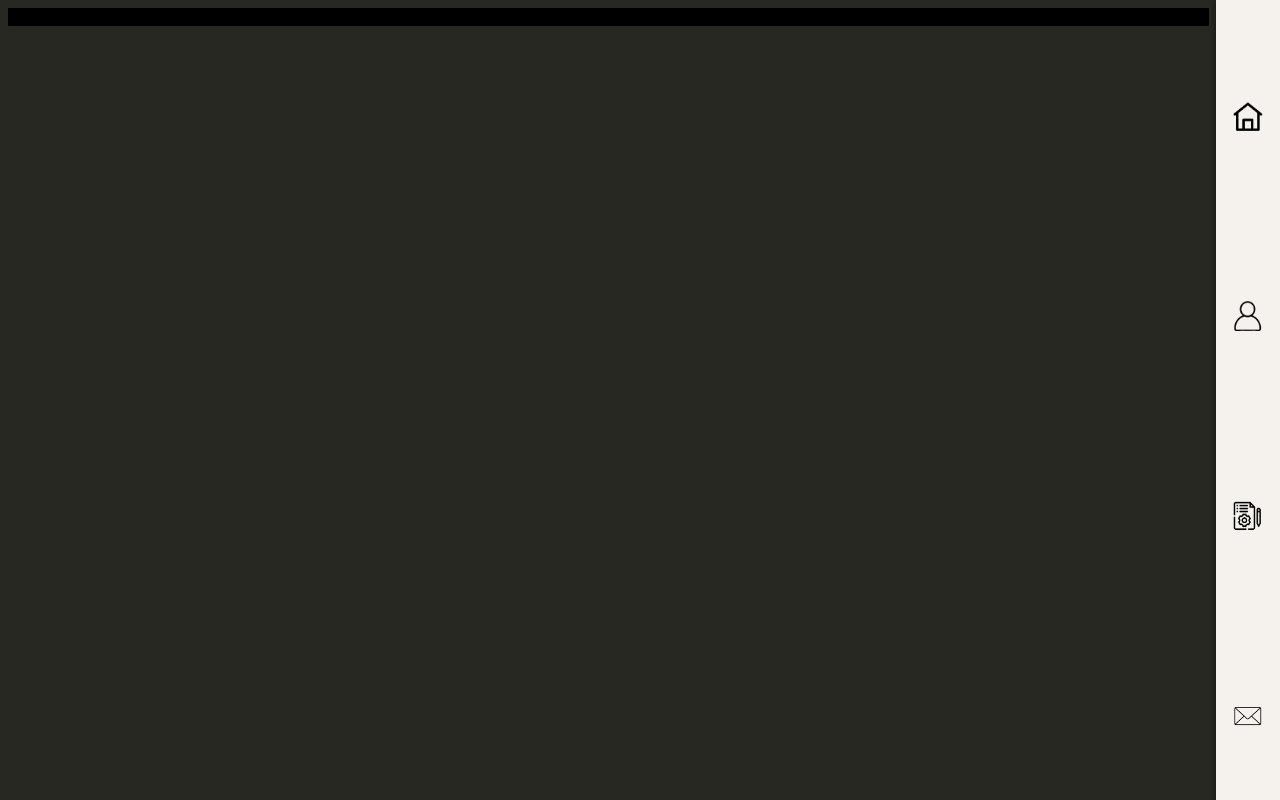
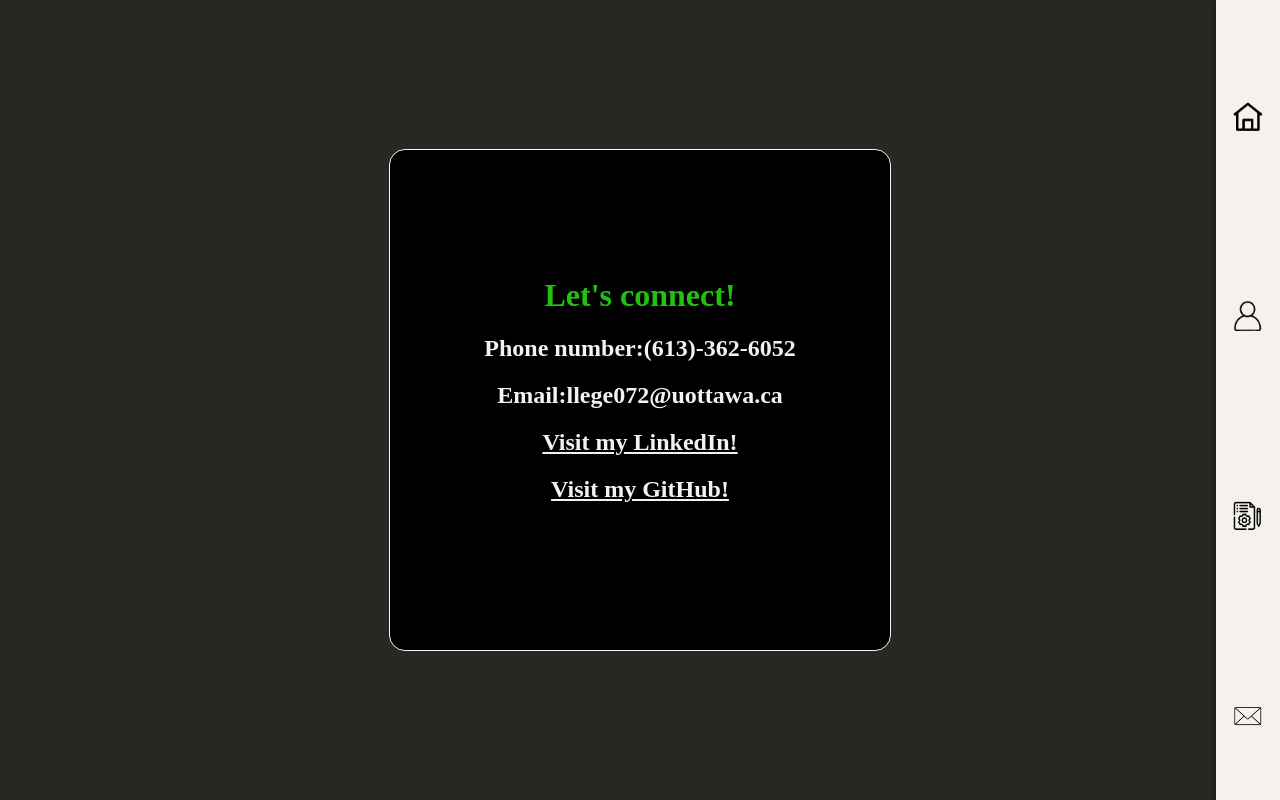
Before and after one commit to llege072/Online-Resume, a React (Create React App) app: page /contact in a window 1280 px wide. Built offline with nearby package versions, Linux system fonts and the light colour scheme.

Commit message:
Brushed up CSS and js files

```diff
--- a/src/App.js
+++ b/src/App.js
@@ -6,7 +6,8 @@ import AboutMe from "./components/aboutMe";
 import Projects from "./components/Projects";
 import ContactMe from "./components/ContactMe";
 
-function App() {
+export default function App() {
+
   return (
     <Router>
       <Layout>
@@ -21,5 +22,3 @@ function App() {
     </Router>
     );
 }
-
-export default App;
--- a/src/components/ContactMe.js
+++ b/src/components/ContactMe.js
@@ -1,11 +1,18 @@
-
 import "../styles/ContactMe.css"
 
 function ContactMe(){
 
     return(
         <div className="main_page" >
-            Hello
+            <div className="contact_square">
+                    <div className="contact_square_info">
+                        <h1>Let's connect!</h1>
+                        <h2>Phone number:(613)-362-6052</h2>
+                        <h2>Email:llege072@uottawa.ca</h2>
+                        <h2><a href="https://www.linkedin.com/in/landon-leger-4103b9288/">Visit my LinkedIn!</a></h2>
+                        <h2><a href="https://github.com/llege072"> Visit my GitHub!</a></h2>
+                </div>
+            </div>
         </div>
     )
 
--- a/src/components/HomePage.js
+++ b/src/components/HomePage.js
@@ -6,23 +6,20 @@ function HomePage() {
     function Home(){
         return(
             <div >
-                <div className="tophalf">
+
                 <img src="/imgs/willsmith.png" className="homeimage" />
 
-                    <div className="content">
                 <p className="quote">
                 "If you ask me a question, and I don't know the answer,<br/>
                 I'm gonna tell you that I don't know. But I bet you what.<br/>
                 I know how to find the answer. And I will find the answer."<br/>
                 - Will Smith, The Pursuit of Happyness (2006)
                 </p>
-                    </div>
-                </div>
 
                 <hr className="divider"/>
 
-                <div className="secondhalf">
                 <p className="description"> Mr Smith's words capture how I approach learning and problem-solving. Being the curious Computer Science Major I am, I embrace both new challenges and hardhsip with confidence. I may not always know the answers, but with passion, courage, research, experimentation and building solutions, I will find it!</p>
+
                 <div className="bottom">
                 <p className="para">
                     I am motivated by curiosity and the drive to build things that <br />
@@ -34,10 +31,10 @@ function HomePage() {
                     website serves as a platform where my projects are showcased <br />
                     and my interests are discussed. This website utilizes React/JS/CSS. <br />
                 </p>
+
                 <img src="/imgs/profile.png" className="profile"></img>
                 </div>
 
-                </div>
             </div>
         )
     }
--- a/src/styles/AboutMe.css
+++ b/src/styles/AboutMe.css
@@ -1,9 +1,14 @@
 @import './variables.css';
+
+
 
 .content{
     display: flex;
 
     padding:0px;
+
+    width: auto;
+    height: auto;
 }
 
 .json-box{
@@ -51,7 +56,7 @@
 .about-card p {
     margin:0;
 
-    color:#F5F1ED;
+    color: var(--p-color);
 }
 
 .about-card li {
--- a/src/styles/ContactMe.css
+++ b/src/styles/ContactMe.css
@@ -1,6 +1,49 @@
-.main_page{
-    flex: 1;
+@import './variables.css';
 
+html, body {
+    margin: 0;
+    padding: 0;
+    height: 100%;
+    overflow-x: hidden; /* only block horizontal scroll if needed */
+
+}
+
+.main_page {
+    display: grid;
+    place-items: center; /* centers horizontally and vertically */
+    height: 100vh;
+    width: 100vw;        /* ensures full viewport width */
+    padding: 0;
+
+}
+
+.contact_square {
+    display: grid;
+
+    align-items: center;
+
+    width: 500px;
+    height: 500px;
 
     background-color: black;
+
+    border: 1px solid var(--p-color);
+    border-radius: 1rem;
+
 }
+
+.contact_square h1{
+    color: #20C20E;
+    text-align: center;
+
+    margin-top: 0;
+}
+
+.contact_square h2{
+    color: var(--p-color);
+    text-align: center;
+}
+
+.contact_square a{
+    color: var(--p-color);
+}
--- a/src/styles/HomePage.css
+++ b/src/styles/HomePage.css
@@ -7,9 +7,6 @@
   font-style: normal;
 }
 
-.tophalf{
-  width: 96%;
-}
 
 .homeimage {
   width: 95%;
@@ -18,30 +15,24 @@
   margin: 2%;
 }
 
-.content {
-  padding: 1em;
-}
-
 .quote {
-  white-space: pre-line;
   font-size: 1.2rem;
   font-family: 'Garamond';
-  border-left: 1px solid black;
+
+
+  border-left: 1px solid white;
   padding-left: 1%;
+
   margin-left: 10%;
   margin-top: 0.2%;
 
-  color: var(--text-color);
+  color: var(--p-color);
 }
 
 .divider{
   width: 70%;
+
   border: 1px solid white;
-
-}
-
-.secondhalf{
-  width:94.7%;
 }
 
 .description {
@@ -52,7 +43,7 @@
 
   line-height: 1.5;
 
-  color: var(--text-color);
+  color: var(--p-color);
 }
 
 .bottom{
@@ -65,11 +56,13 @@
   font-size: 20px;
   line-height: 1.5;
 
-  color: var(--text-color);;
+  color: var(--p-color);;
 }
 
 .profile{
-  width:42%;
+  width:40%;
   border-radius:1em;
   margin-left:5%;
+
+  margin-bottom: 5%;
 }
--- a/src/styles/Layout.css
+++ b/src/styles/Layout.css
@@ -12,4 +12,7 @@
     padding-right: var(--homebar--width);
 
     display: flex;
+
+    width:auto;
+    height: auto;
     }
--- a/src/styles/variables.css
+++ b/src/styles/variables.css
@@ -1,3 +1,3 @@
 :root{
-    --text-color: white;
+    --p-color: #F5F1ED;
 }
```
Also changed, not shown: package.json (+15 -2 lines), 2 other files (tests, documents, lock files or other folders). Lines whose indentation alone changed are shown as unchanged.
